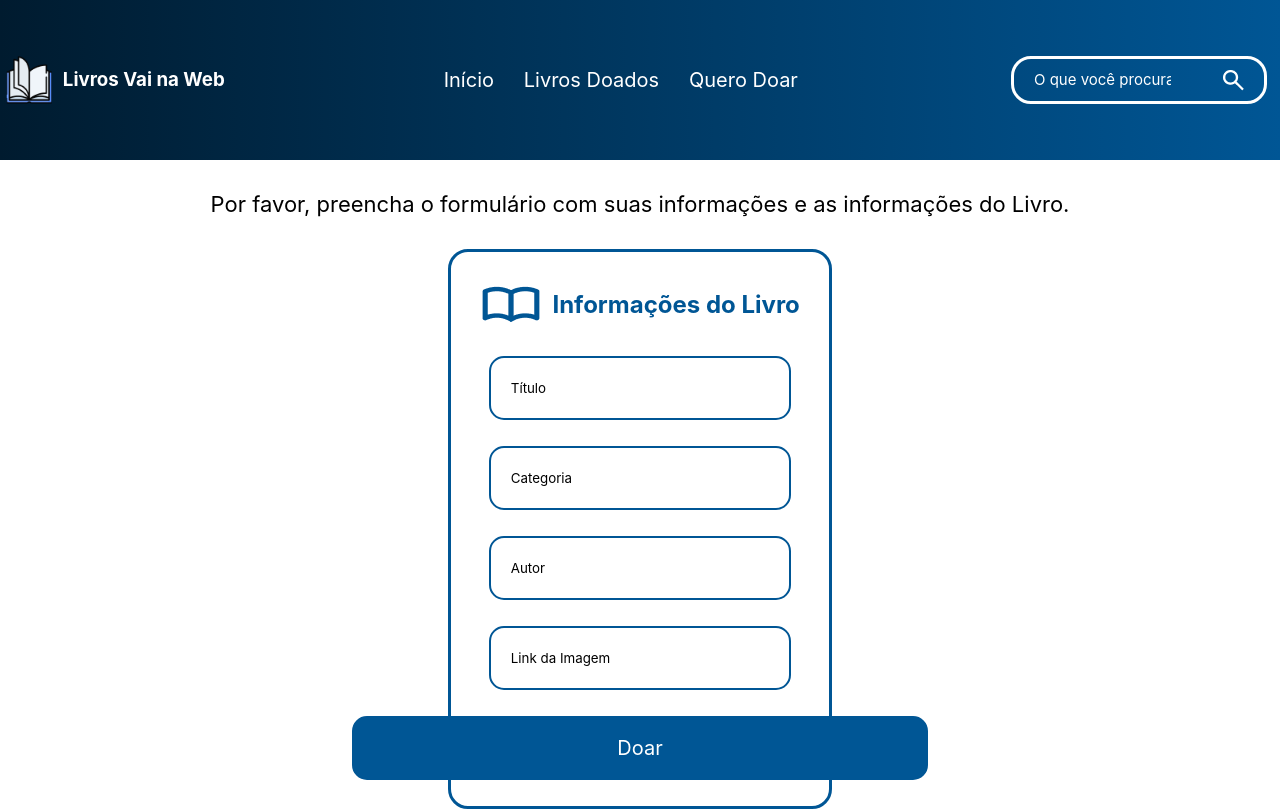
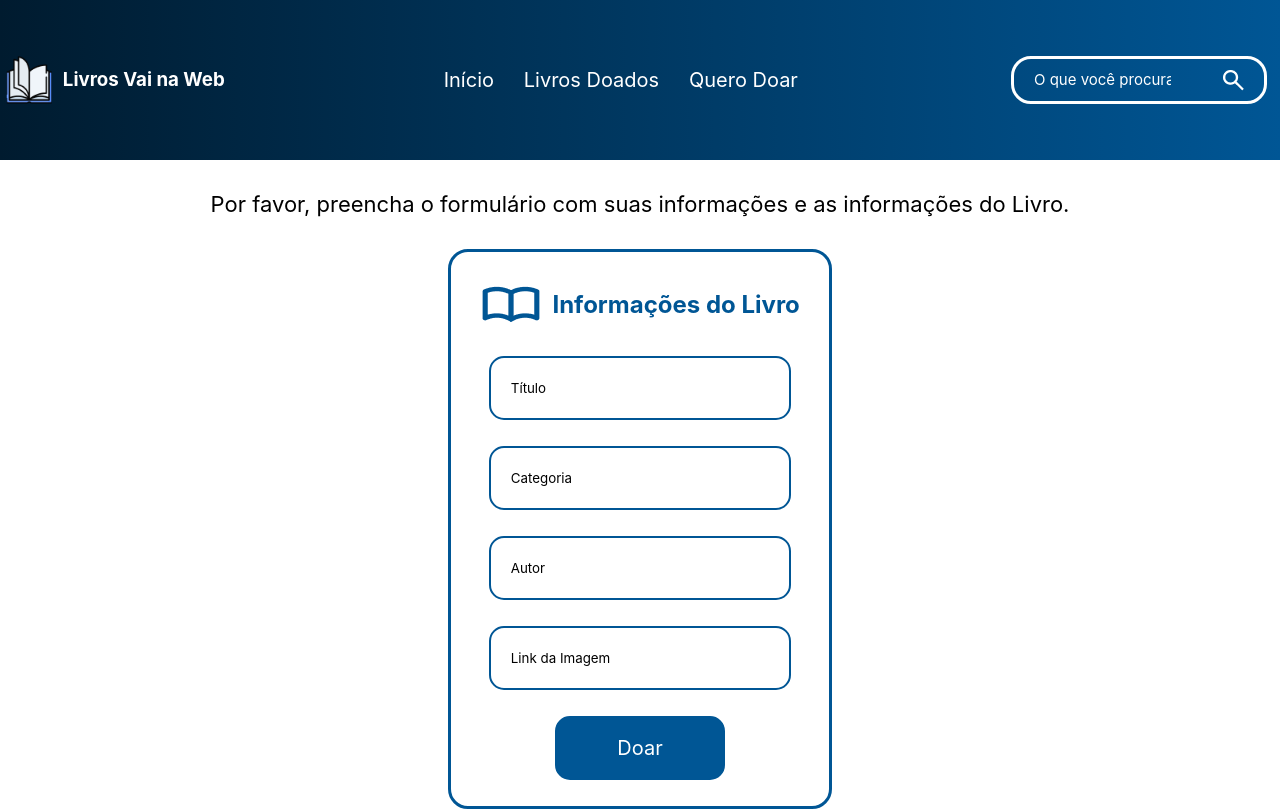
Before and after one commit to GabyysBrito/DesafioFinalLivrosVaiNaWeb, a React (Vite) app: page /QueroDoar in a window 1280 px wide. Shown: the top 811 px of the page. Built offline with nearby package versions, Linux system fonts and the light colour scheme.

Commit message:
Finalizando alteração do botão

```diff
--- a/src/pages/queroDoar/queroDoar.module.scss
+++ b/src/pages/queroDoar/queroDoar.module.scss
@@ -44,7 +44,7 @@ form {
 }
 
 .buttonDoar{
-    width: 45vw;
+    width: 45%;
     height: 8vh;
     font-size: 20px;
     background-color: #005695;
@@ -71,4 +71,8 @@ form {
             font-size: 20px;
         }
     }
+
+    .buttonDoar{
+        width: 45vw;
+    }
 }
```
